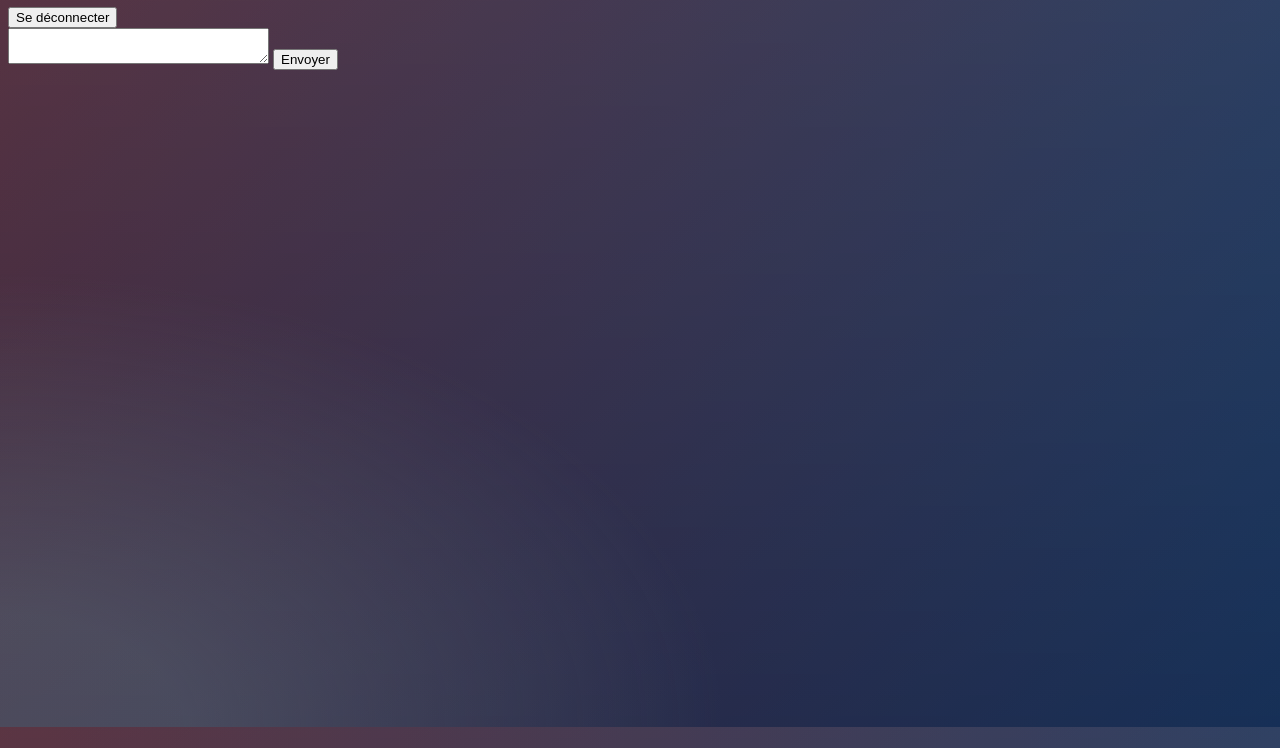
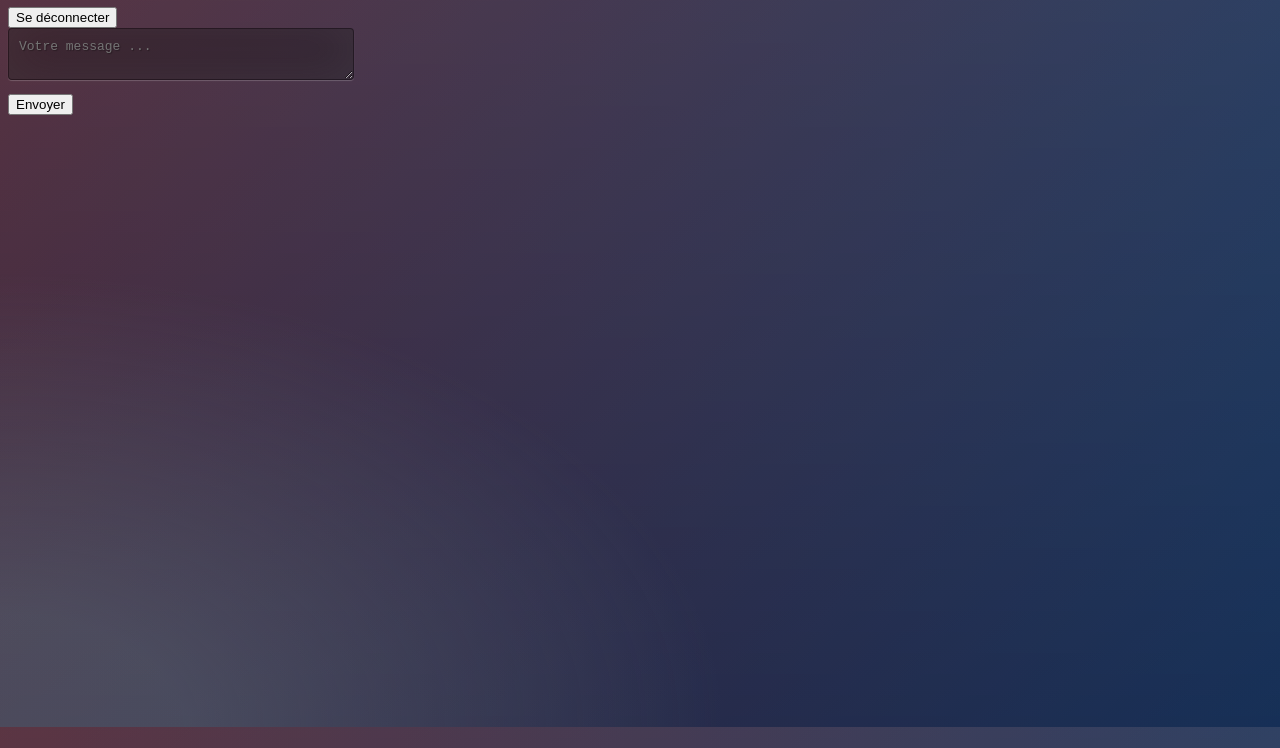
Before and after one commit to Prototype91/kwick, a website: page private/chatroom.html in a window 1280 px wide. Shown: the part 73-821 px from the top of the page. Drawn offline with nearby package versions, Linux system fonts and the light colour scheme.

Commit message:
background bugs resolved

```diff
--- a/css/chatroom.css
+++ b/css/chatroom.css
@@ -1,3 +1,20 @@
 .flex {
     display: flex;
 }
+
+textarea {
+    width: 100%;
+    margin-bottom: 10px;
+    background: rgba(0, 0, 0, 0.3);
+    border: none;
+    outline: none;
+    padding: 10px;
+    font-size: 13px;
+    color: #fff;
+    text-shadow: 1px 1px 1px rgba(0, 0, 0, 0.3);
+    border: 1px solid rgba(0, 0, 0, 0.3);
+    border-radius: 4px;
+    box-shadow: inset 0 -5px 45px rgba(100, 100, 100, 0.2),
+        0 1px 1px rgba(255, 255, 255, 0.2);
+    transition: box-shadow 0.5s ease;
+}
--- a/css/style.css
+++ b/css/style.css
@@ -19,8 +19,13 @@ body {
             rgba(57, 173, 219, 0.25) 0%,
             rgba(42, 60, 87, 0.4) 100%),
         linear-gradient(135deg, #670d10 0%, #092756 100%);
+    background-attachment: fixed;
+    background-origin: inital;
+    background-repeat: no repeat;
 }
 
-p, a, h1 {
+p,
+a,
+h1 {
     color: white;
 }
--- a/js/chatroom.js
+++ b/js/chatroom.js
@@ -18,6 +18,7 @@
         })
             .then((response) => {
                 console.log('logout', response);
+                window.location.href = '../index.html'
             })
             .catch((error) => {
                 console.log(error);
--- a/js/login.js
+++ b/js/login.js
@@ -28,6 +28,7 @@
                         token : response.result.token
                     }
                     sessionStorage.setItem('chatroom', JSON.stringify(user_data));
+                    window.location.href = '../private/chatroom.html';
                 })
                 .catch((error) => {
                     console.log(error);
--- a/js/signup.js
+++ b/js/signup.js
@@ -23,7 +23,7 @@
             })
                 .then((response) => {
                     console.log(response);
-                    // document.location.href="../login.html";
+                    document.location.href="../public/login.html";
                 })
                 .catch((error) => {
                     console.log(error);
--- a/private/chatroom.html
+++ b/private/chatroom.html
@@ -1,5 +1,5 @@
 <!DOCTYPE html>
-<html lang="en">
+<html lang="fr">
 
 <head>
     <meta charset="UTF-8">
@@ -21,7 +21,7 @@
             <div>
                 <section id='messages-section'></section>
                 <form id="send-message-form">
-                    <textarea id="textarea-input" cols="30" rows="2" required></textarea>
+                    <textarea id="textarea-input" cols="30" rows="2" placeholder="Votre message ..." required></textarea>
                     <button type="submit">Envoyer</button>
                 </form>
             </div>
```
Also changed, not shown: public/signup.html (+1 -1 lines).
